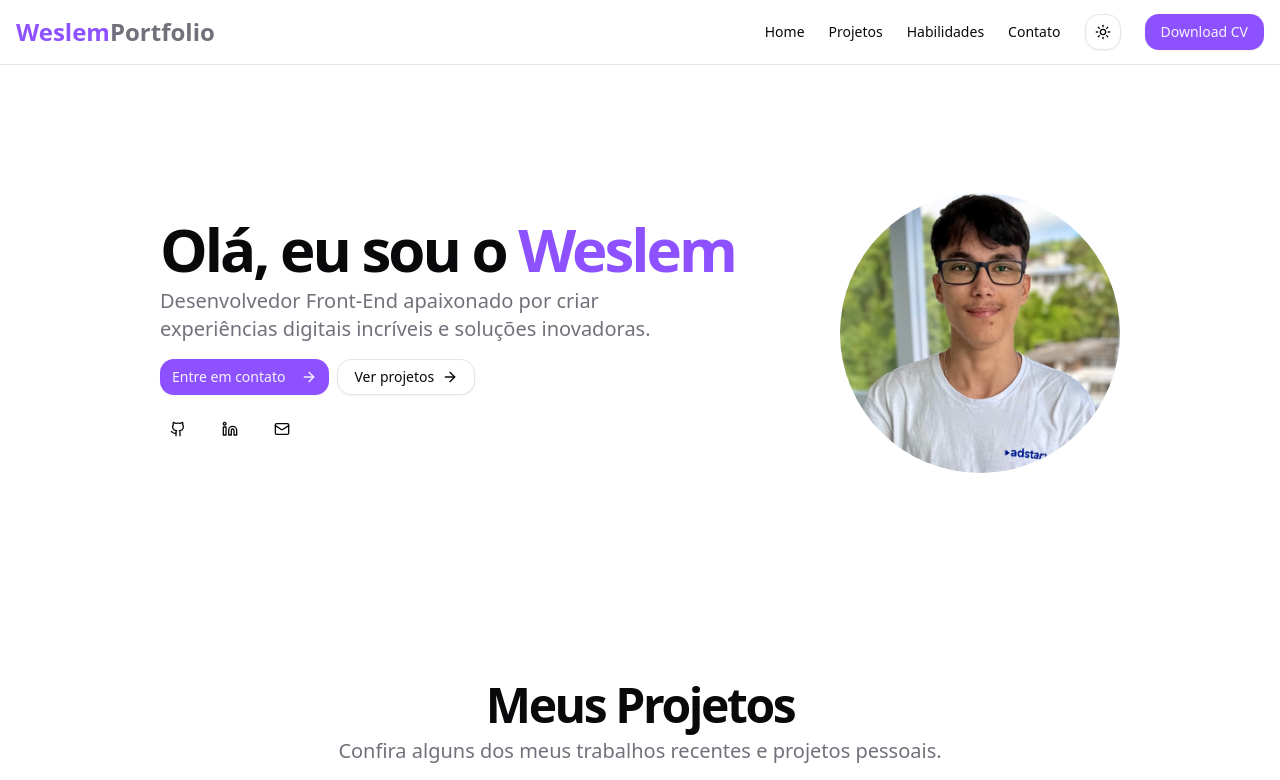
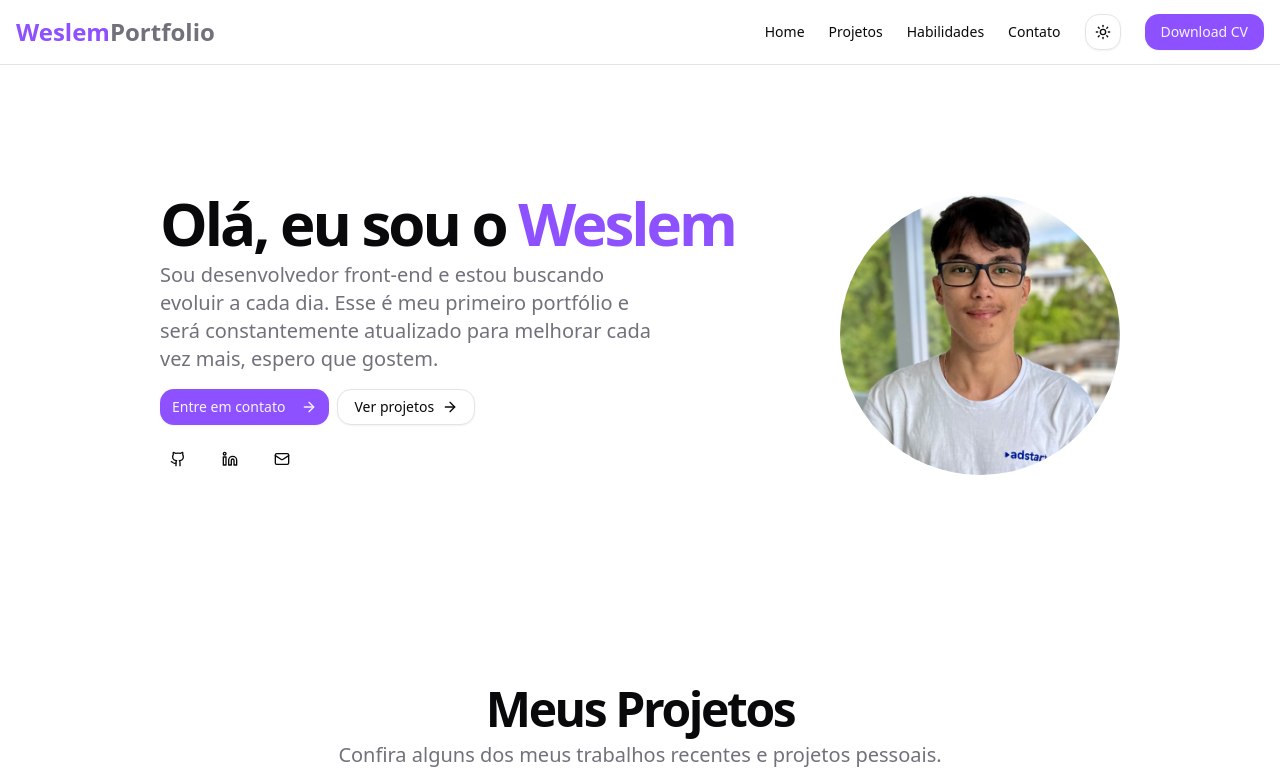
Before and after one commit to vitanho98/portfolio, a Next.js app: page / in a window 1280 px wide. Shown: the top 780 px of the page. Built offline with nearby package versions, Linux system fonts and the light colour scheme.

Commit message:
:recycle: refactor(hero): changed presentation text

```diff
--- a/src/components/Hero/index.tsx
+++ b/src/components/Hero/index.tsx
@@ -28,8 +28,9 @@ export default function Hero() {
                 animate={{ opacity: 1, y: 0 }}
                 transition={{ duration: 0.5, delay: 0.2 }}
               >
-                Desenvolvedor Front-End apaixonado por criar experiências
-                digitais incríveis e soluções inovadoras.
+                Sou desenvolvedor front-end e estou buscando evoluir a cada dia.
+                Esse é meu primeiro portfólio e será constantemente atualizado
+                para melhorar cada vez mais, espero que gostem.
               </motion.p>
             </div>
             <motion.div
```
